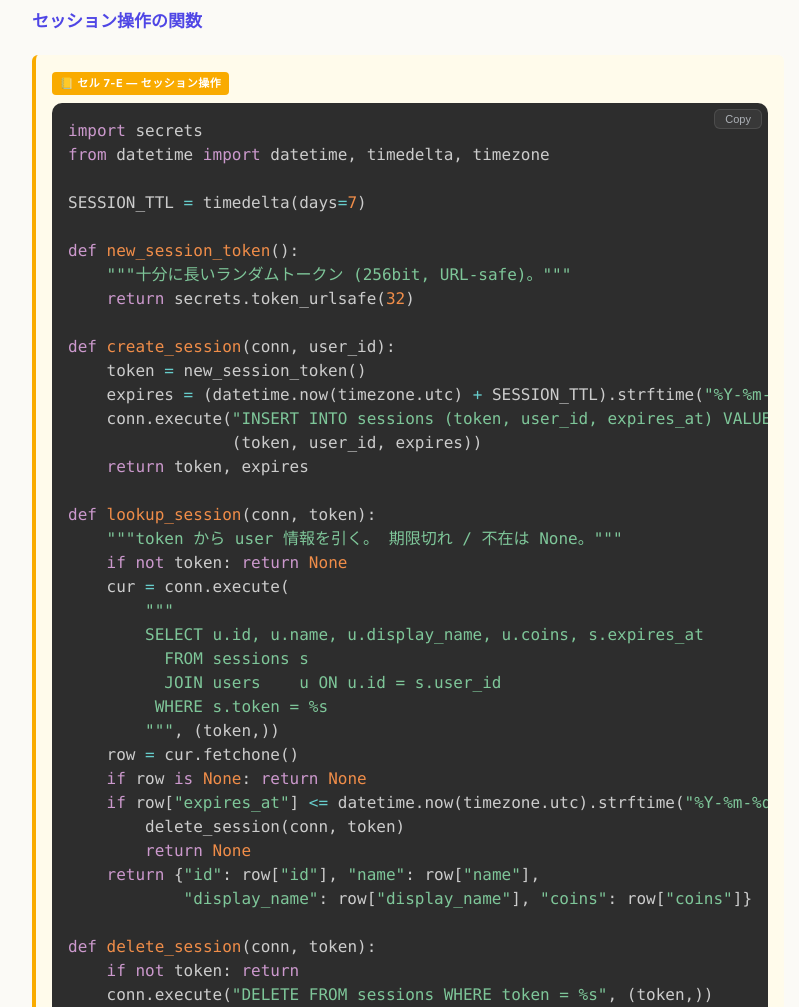
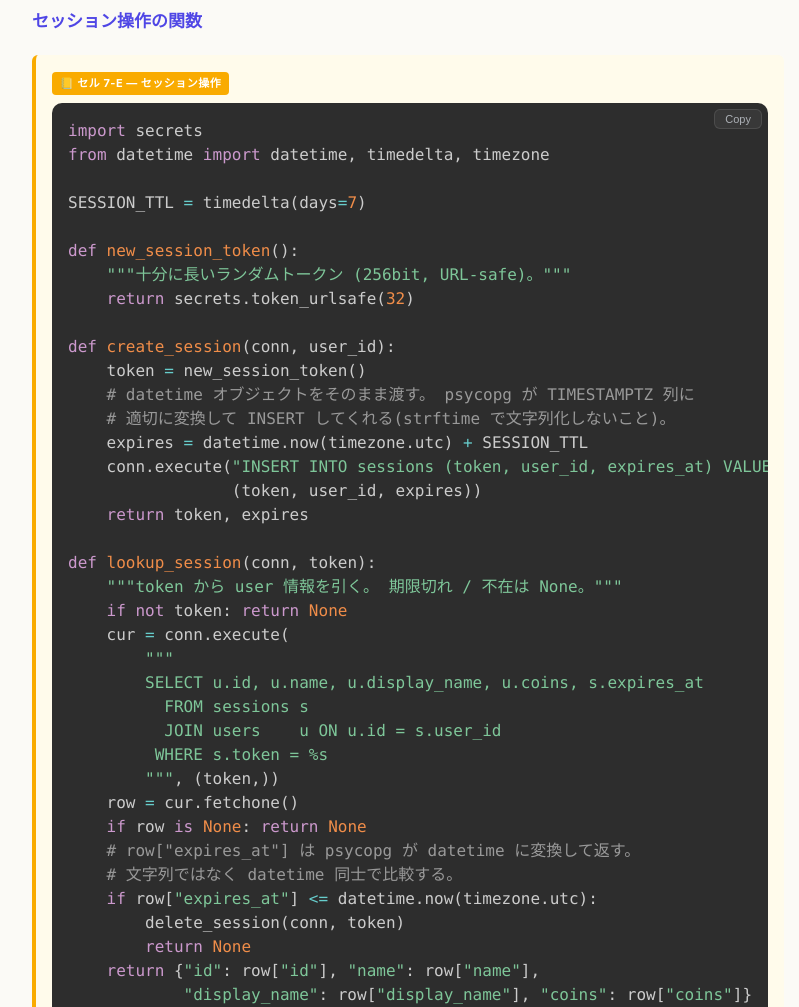
Before and after one commit to TaikiFnit/gacha_gacha, a plain HTML site: page docs/ch07-auth.html in a window 1280 px wide. Shown: the part 5920-6927 px from the top of the page, without its empty margins (272-1071 px from the left). Drawn offline with nearby package versions, Linux system fonts and the light colour scheme.

Commit message:
ch07: session の expires_at を文字列ではなく datetime で扱う
教材の create_session / lookup_session が strftime で文字列化していたが、
PostgreSQL の TIMESTAMPTZ 列は psycopg が datetime オブジェクトで返すため、
SELECT 結果との比較で TypeError → 500 → frontend で
「ガチャの応答が期待形式と違います」 になっていた。
(写経者全員が Ch.7 で踏む致命的バグ。 kawatii のテストで発覚)

修正:
- create_session: datetime オブジェクトをそのまま INSERT
- lookup_session: datetime 同士で比較

リポジトリの server/auth.py は最初から datetime 比較なので教材だけのバグ。

Co-Authored-By: Claude Opus 4.7 (1M context) <noreply@anthropic.com>

```diff
--- a/docs/ch07-auth.html
+++ b/docs/ch07-auth.html
@@ -329,7 +329,9 @@ def new_session_token():
 
 def create_session(conn, user_id):
     token = new_session_token()
-    expires = (datetime.now(timezone.utc) + SESSION_TTL).strftime("%Y-%m-%d %H:%M:%S")
+    # datetime オブジェクトをそのまま渡す。 psycopg が TIMESTAMPTZ 列に
+    # 適切に変換して INSERT してくれる(strftime で文字列化しないこと)。
+    expires = datetime.now(timezone.utc) + SESSION_TTL
     conn.execute("INSERT INTO sessions (token, user_id, expires_at) VALUES (%s, %s, %s)",
                  (token, user_id, expires))
     return token, expires
@@ -346,7 +348,9 @@ def lookup_session(conn, token):
         """, (token,))
     row = cur.fetchone()
     if row is None: return None
-    if row["expires_at"] &lt;= datetime.now(timezone.utc).strftime("%Y-%m-%d %H:%M:%S"):
+    # row["expires_at"] は psycopg が datetime に変換して返す。
+    # 文字列ではなく datetime 同士で比較する。
+    if row["expires_at"] &lt;= datetime.now(timezone.utc):
         delete_session(conn, token)
         return None
     return {"id": row["id"], "name": row["name"],
```
